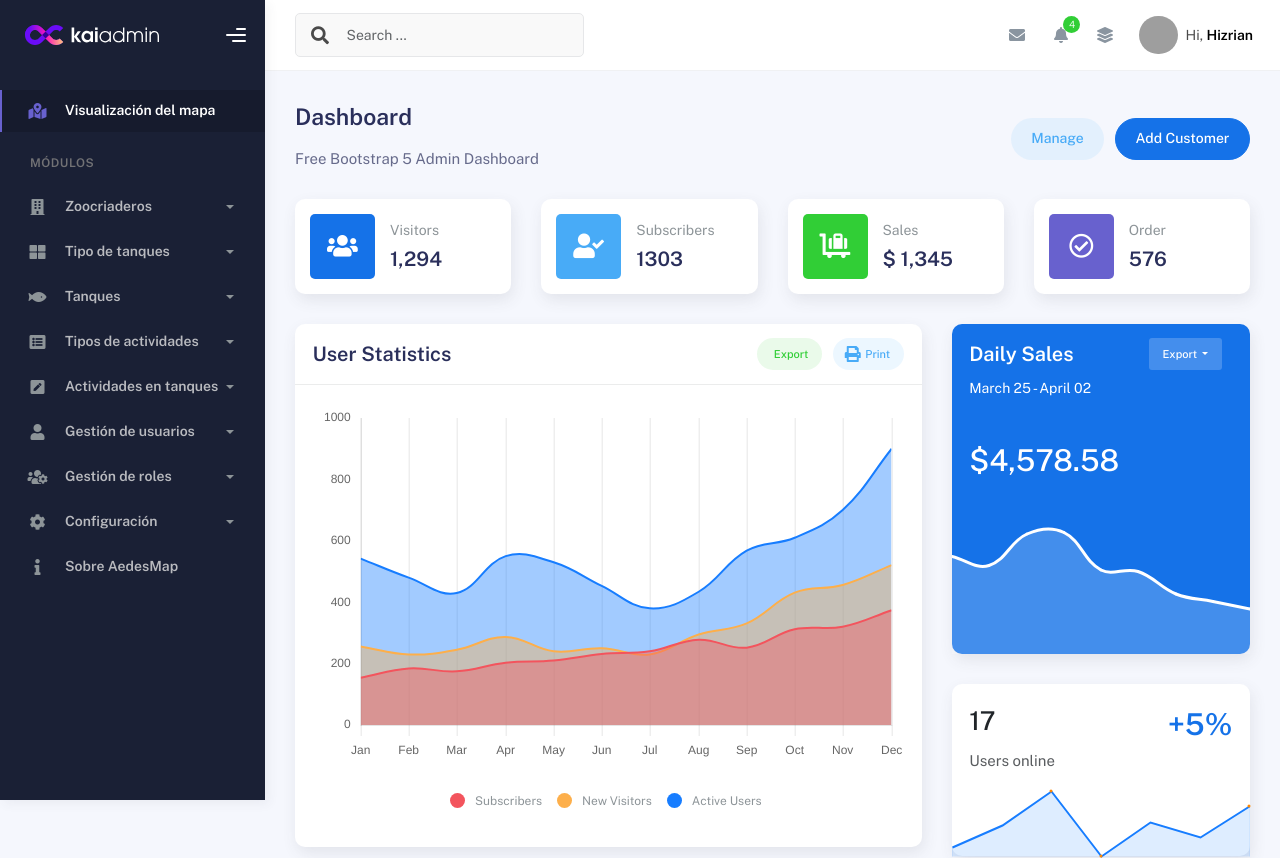
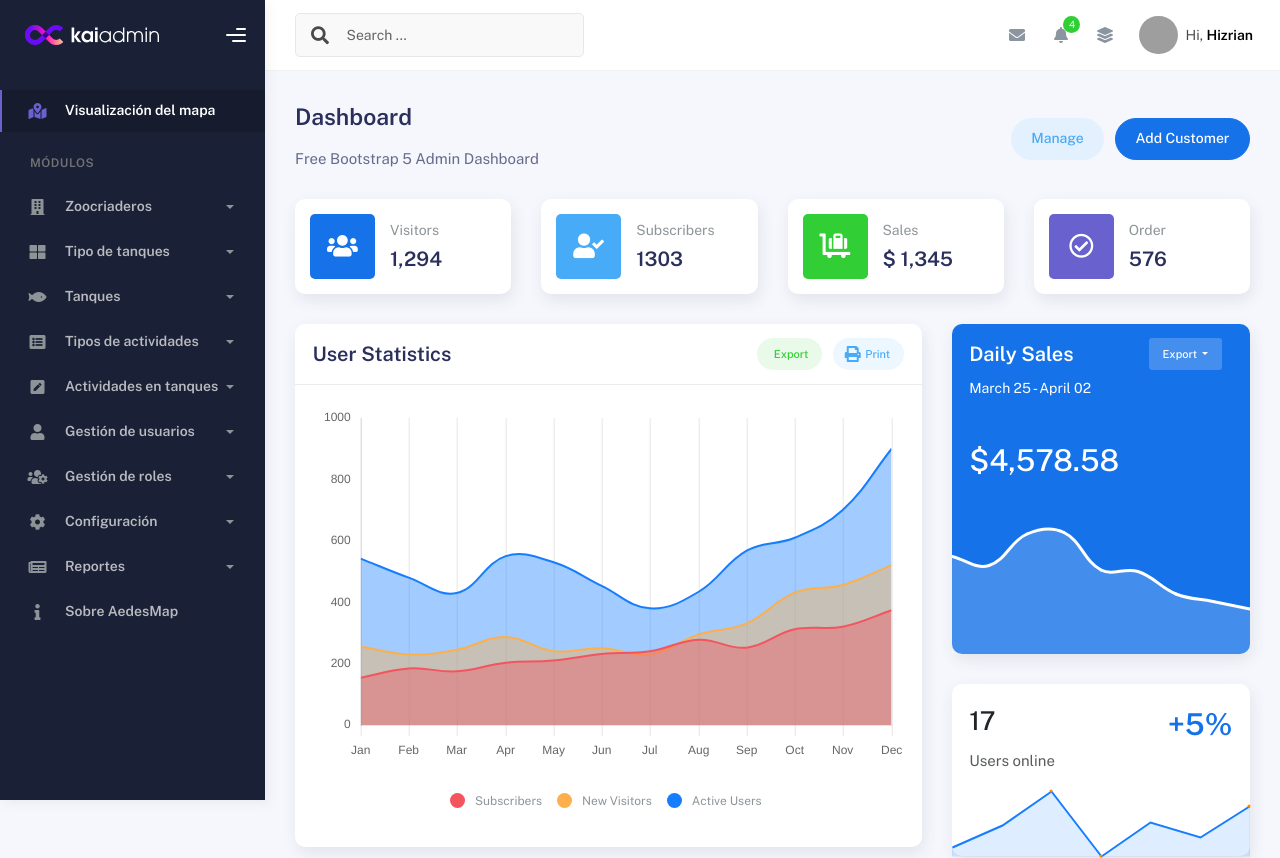
Before and after one commit to Nauj80/Proyecto_AedesMap, a PHP site: page / in a window 1280 px wide. Shown: the top 858 px of the page. Run offline with PHP 8.4, Linux system fonts and the light colour scheme; grey boxes are pictures that could not be loaded.

Commit message:
Agrego reportes al sidebar

```diff
--- a/view/partials/sidebar.php
+++ b/view/partials/sidebar.php
@@ -210,6 +210,27 @@
                     </div>
                 </li>
                 <li class="nav-item">
+                    <a data-bs-toggle="collapse" href="#reportes">
+                        <i class="fas fa-newspaper"></i>
+                        <p>Reportes</p>
+                        <span class="caret"></span>
+                    </a>
+                    <div class="collapse" id="reportes">
+                        <ul class="nav nav-collapse">
+                            <li>
+                                <a href="charts/charts.html">
+                                    <span class="sub-item">Chart Js</span>
+                                </a>
+                            </li>
+                            <li>
+                                <a href="charts/sparkline.html">
+                                    <span class="sub-item">Sparkline</span>
+                                </a>
+                            </li>
+                        </ul>
+                    </div>
+                </li>
+                <li class="nav-item">
                     <a data-bs-toggle="collapse" href="#info">
                         <i class="fas fa-info"></i>
                         <p>Sobre AedesMap</p>
```
